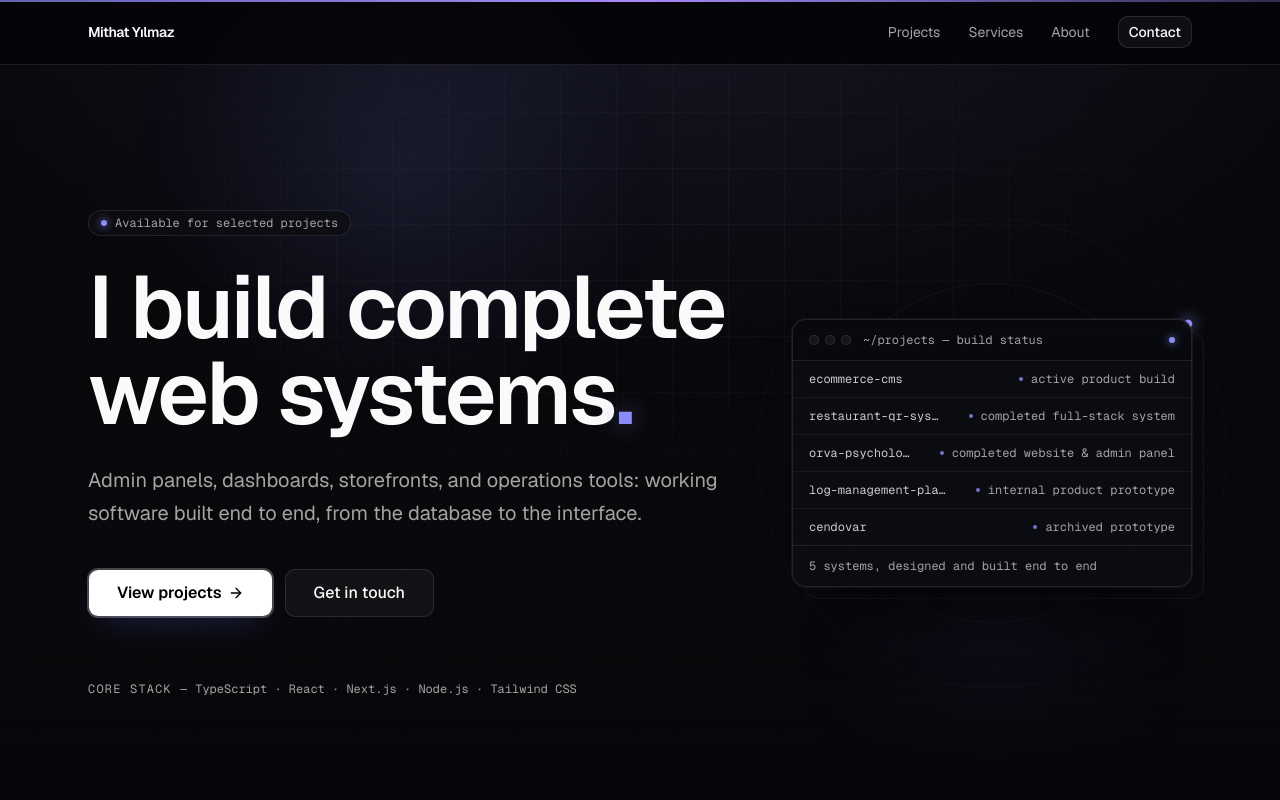
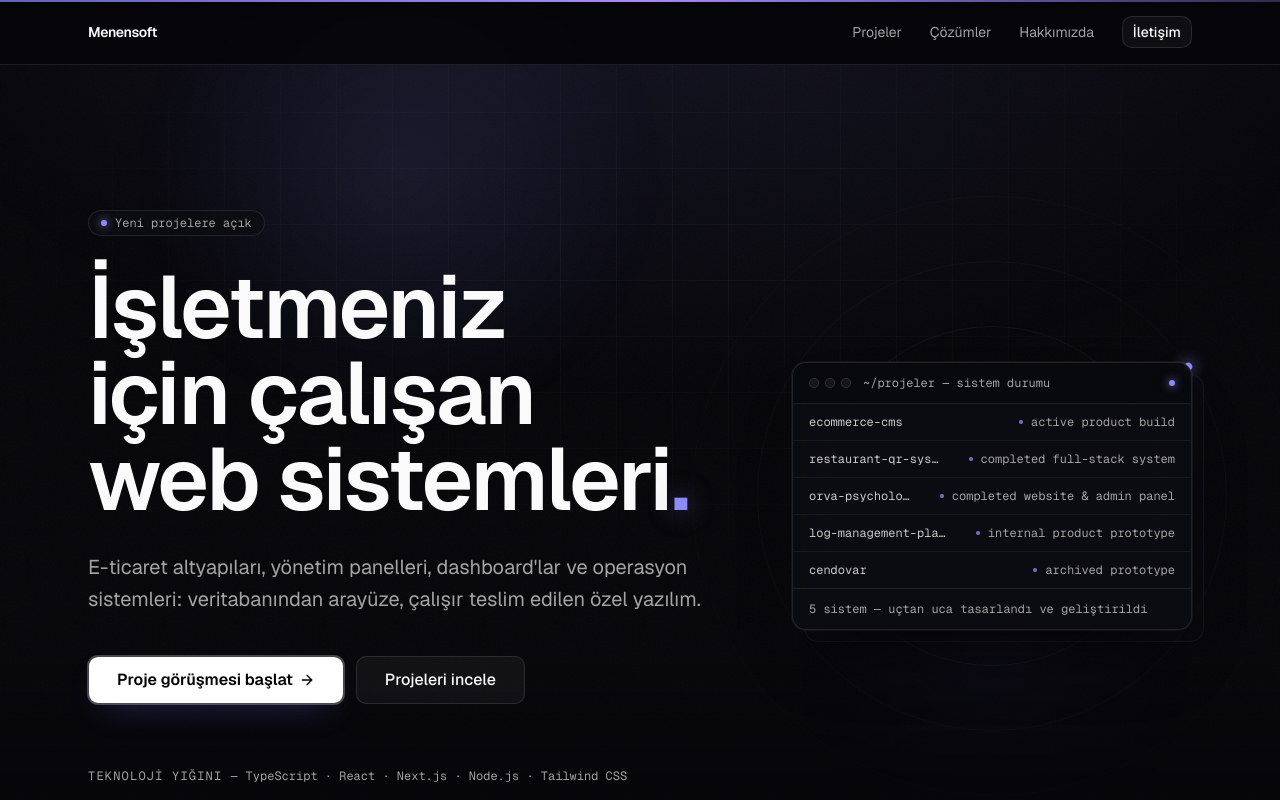
Before and after one commit to mithatcim/menensoft, a Next.js app: page / in a window 1280 px wide. Shown: the top 800 px of the page. Built offline with nearby package versions, Linux system fonts and the light colour scheme; no server answers.

Commit message:
Rebrand site as Menensoft

```diff
--- a/src/app/layout.tsx
+++ b/src/app/layout.tsx
@@ -35,7 +35,7 @@ export const metadata: Metadata = {
     title: `${site.name} — ${site.role}`,
     description: site.subheadline,
     url: "/",
-    locale: "en_US",
+    locale: "tr_TR",
   },
   twitter: {
     card: "summary_large_image",
@@ -51,7 +51,7 @@ export default function RootLayout({
 }>) {
   return (
     <html
-      lang="en"
+      lang="tr"
       className={`${geistSans.variable} ${geistMono.variable} dark h-full scroll-smooth antialiased`}
       style={{ colorScheme: "dark" }}
     >
--- a/src/app/not-found.tsx
+++ b/src/app/not-found.tsx
@@ -12,10 +12,10 @@ export default function NotFound() {
           404
         </p>
         <h1 className="mt-3 text-4xl font-semibold tracking-tight md:text-5xl">
-          Page not found
+          Sayfa bulunamadı
         </h1>
         <p className="mt-4 max-w-md text-muted-foreground">
-          This page doesn&apos;t exist — or it moved somewhere else.
+          Bu sayfa mevcut değil — ya da başka bir yere taşındı.
         </p>
         <Link
           href="/"
@@ -24,7 +24,7 @@ export default function NotFound() {
             "mt-8 h-11 px-6",
           )}
         >
-          Back to home
+          Ana sayfaya dön
         </Link>
       </Container>
     </section>
--- a/src/components/home/hero-section.tsx
+++ b/src/components/home/hero-section.tsx
@@ -81,7 +81,7 @@ function BuildStatusCard() {
             <span className="size-2.5 rounded-full border border-border bg-muted/60" />
           </span>
           <p className="flex-1 truncate font-mono text-xs text-muted-foreground">
-            ~/projects — build status
+            ~/projeler — sistem durumu
           </p>
           <span
             aria-hidden
@@ -108,7 +108,7 @@ function BuildStatusCard() {
           ))}
         </ul>
         <p className="relative border-t border-border px-4 py-3 font-mono text-xs text-muted-foreground">
-          {`${projects.length} systems, designed and built end to end`}
+          {`${projects.length} sistem — uçtan uca tasarlandı ve geliştirildi`}
         </p>
       </div>
     </div>
@@ -150,29 +150,29 @@ export function HeroSection() {
           <Entrance delay={0.18}>
             <div className="mt-10 flex flex-wrap items-center gap-3">
               <Link
-                href="/projects"
+                href="/contact"
                 className={cn(
                   buttonVariants({ variant: "cta" }),
                   "h-12 px-7 text-base",
                 )}
               >
-                View projects
+                Proje görüşmesi başlat
                 <ArrowRight className="size-4 transition-transform group-hover/button:translate-x-0.5" />
               </Link>
               <Link
-                href="/contact"
+                href="/projects"
                 className={cn(
                   buttonVariants({ variant: "outline" }),
                   "h-12 px-7 text-base backdrop-blur",
                 )}
               >
-                Get in touch
+                Projeleri incele
               </Link>
             </div>
           </Entrance>
           <Entrance delay={0.24}>
             <p className="mt-16 font-mono text-xs text-muted-foreground">
-              <span className="tracking-widest uppercase">Core stack</span>
+              <span className="tracking-widest uppercase">Teknoloji yığını</span>
               <span aria-hidden className="mx-2">
                 —
               </span>
--- a/src/components/layout/footer.tsx
+++ b/src/components/layout/footer.tsx
@@ -13,6 +13,9 @@ export function Footer() {
             <p className="text-sm font-semibold tracking-tight">{site.name}</p>
             <p className="mt-1 text-sm text-muted-foreground">
               {site.positioning}
+            </p>
+            <p className="mt-1 text-xs text-muted-foreground/70">
+              Kurucu &amp; geliştirici: {site.founder}
             </p>
           </div>
           <nav aria-label="Footer">
--- a/src/components/layout/mobile-nav.tsx
+++ b/src/components/layout/mobile-nav.tsx
@@ -29,7 +29,7 @@ export function MobileNav() {
         type="button"
         aria-expanded={open}
         aria-controls="mobile-nav"
-        aria-label={open ? "Close menu" : "Open menu"}
+        aria-label={open ? "Menüyü kapat" : "Menüyü aç"}
         onClick={() => setOpen((v) => !v)}
         className="-mr-2 inline-flex size-11 items-center justify-center rounded-md text-foreground transition-colors hover:bg-muted"
       >
--- a/src/content/navigation.ts
+++ b/src/content/navigation.ts
@@ -3,14 +3,15 @@ export interface NavItem {
   href: string;
 }
 
-/** Primary navigation shown in the header (contact is rendered as a CTA). */
+/** Primary navigation shown in the header (the CTA renders separately). */
 export const mainNav: NavItem[] = [
-  { label: "Projects", href: "/projects" },
-  { label: "Services", href: "/services" },
-  { label: "About", href: "/about" },
+  { label: "Projeler", href: "/projects" },
+  { label: "Çözümler", href: "/services" },
+  { label: "Hakkımızda", href: "/about" },
 ];
 
-export const contactItem: NavItem = { label: "Contact", href: "/contact" };
+/** Header call-to-action. */
+export const contactItem: NavItem = { label: "İletişim", href: "/contact" };
 
 /** Full navigation used in the footer and mobile menu. */
 export const footerNav: NavItem[] = [...mainNav, contactItem];
--- a/src/content/site.ts
+++ b/src/content/site.ts
@@ -1,10 +1,10 @@
 /**
  * Global site identity and shared copy.
  *
- * Positioning confirmed by the site owner on 2026-07-08: systems-focused,
- * "Full Stack Developer — building complete web systems". Copy states only
- * known facts; skills list only technologies used in the projects on this
- * site.
+ * Phase 9 (2026-07-10): rebranded as Menensoft with Turkish positioning at
+ * the site owner's direction. Mithat Yılmaz remains visible as the founder/
+ * builder behind the brand. Copy states only owner-confirmed facts; no
+ * clients, metrics, testimonials, or launch claims are invented.
  */
 
 export interface SkillGroup {
@@ -22,6 +22,7 @@ export interface Capability {
 
 export interface SiteConfig {
   name: string;
+  founder: string;
   role: string;
   positioning: string;
   headline: string;
@@ -32,14 +33,11 @@ export interface SiteConfig {
   coreStack: string[];
 
   // Contact channels — a channel only renders when its value is present here.
-  // Do NOT add a value that isn't real; a missing value means "no link", not
-  // a placeholder.
   email?: string;
   whatsappUrl?: string;
   githubUrl?: string;
   linkedinUrl?: string;
 
-  // Optional credibility details — render only when present.
   location?: string;
   timezone?: string;
 }
@@ -61,23 +59,24 @@ export const siteUrl =
   "http://localhost:3000";
 
 export const site: SiteConfig = {
-  name: "Mithat Yılmaz",
-  role: "Full Stack Developer",
-  positioning: "Full Stack Developer — building complete web systems",
+  name: "Menensoft",
+  founder: "Mithat Yılmaz",
+  role: "İşletmeler için çalışan web sistemleri",
+  positioning: "Menensoft — işletmeler için çalışan web sistemleri",
 
   // Hero
-  headline: "I build complete web systems.",
+  headline: "İşletmeniz için çalışan web sistemleri.",
   subheadline:
-    "Admin panels, dashboards, storefronts, and operations tools: working software built end to end, from the database to the interface.",
+    "E-ticaret altyapıları, yönetim panelleri, dashboard'lar ve operasyon sistemleri: veritabanından arayüze, çalışır teslim edilen özel yazılım.",
 
-  availability: "Available for selected projects",
+  availability: "Yeni projelere açık",
 
   siteUrl,
 
   coreStack: ["TypeScript", "React", "Next.js", "Node.js", "Tailwind CSS"],
 
   // Real, known contact values:
-  email: "mitopasa42@gmail.com",
+  email: "mithat.menen@gmail.com",
   githubUrl: "https://github.com/mithatcim",
   whatsappUrl: "https://wa.me/905303115870",
   // linkedinUrl, location, timezone remain omitted until real values exist.
@@ -85,39 +84,39 @@ export const site: SiteConfig = {
 
 export const capabilities: Capability[] = [
   {
-    title: "Admin panels & dashboards",
+    title: "Yönetim panelleri & dashboard'lar",
     description:
-      "The screens a business runs on: managing products, orders, content, and users.",
+      "İşletmenin üzerinde döndüğü ekranlar: ürün, sipariş, içerik ve kullanıcı yönetimi.",
     icon: "dashboard",
   },
   {
-    title: "E-commerce systems",
+    title: "E-ticaret sistemleri",
     description:
-      "Storefronts and the management layer behind them: products, categories, and page content.",
+      "Vitrin ve arkasındaki yönetim katmanı: ürünler, kategoriler ve sayfa içerikleri.",
     icon: "commerce",
   },
   {
-    title: "Full-stack web applications",
+    title: "Full-stack web uygulamaları",
     description:
-      "SaaS-style products with real data models, role-based screens, and a clean interface.",
+      "Gerçek veri modeli, rol bazlı ekranlar ve temiz arayüzle SaaS tarzı ürünler.",
     icon: "app",
   },
   {
-    title: "Automation & internal tools",
+    title: "Otomasyon & iç araçlar",
     description:
-      "Purpose-built tools that replace manual workflows, like routing orders between staff roles.",
+      "Manuel iş akışını devralan, amaca özel araçlar; örneğin siparişleri roller arasında yönlendirmek.",
     icon: "automation",
   },
 ];
 
 export const about = {
-  // Reviewed in the Phase 3 content pass (2026-07-08); principles, stack
-  // philosophy, build/avoid, and the tooling line added in Phase 8E
-  // (2026-07-10) — all restatements of published positioning, no new claims.
+  // Phase 9: Menensoft framing; principles/stack philosophy/build-avoid and
+  // the tooling line carry over from the owner-approved 8E content, now in
+  // Turkish. No biography or claims are invented.
   intro: [
-    "I'm Mithat, a full-stack developer. I build complete web systems: the data model, the backend, and the interface people actually use.",
-    "Most of my recent work is systems with an operational back side: a restaurant ordering system with waiter, kitchen, and cashier screens, a psychology practice website with its own admin panel, and the flagship build in progress, an e-commerce CMS with a visual site builder. The work ranges from active product builds to completed full-stack systems and internal prototypes. I like owning the whole build, not a slice of it.",
-    "I keep scope honest, ship in small steps, and prefer reliable, well-understood technology over whatever is trending.",
+    "Menensoft, işletmeler için çalışan web sistemleri geliştiren bir yazılım markasıdır. Markanın arkasında kurucu ve geliştirici olarak ben, Mithat Yılmaz varım: veri modelinden arayüze, sistemin her katmanını uçtan uca ben tasarlar ve geliştiririm.",
+    "Yakın dönem işlerin çoğu, operasyon tarafı olan sistemler: garson, mutfak ve kasa ekranlarıyla çalışan bir restoran sipariş sistemi; kendi yönetim paneline sahip bir psikoloji kliniği web sitesi; görsel sayfa kurucusuyla bir e-ticaret CMS altyapısı. Statik sayfa değil, çalışan sistem teslim etmeyi tercih ederim.",
+    "Kapsamı dürüst tutarım, küçük ve gözden geçirilebilir adımlarla ilerlerim, trend olan yerine güvenilir ve kanıtlanmış teknolojiyi seçerim.",
   ],
   skills: [
     {
@@ -126,44 +125,44 @@ export const about = {
     },
     {
       title: "Backend",
-      items: ["Node.js", "REST APIs", "Next.js server-side", "SQL databases"],
+      items: ["Node.js", "REST API'ler", "Next.js sunucu tarafı", "SQL veritabanları"],
     },
     {
-      title: "Tooling & practice",
+      title: "Araçlar & pratik",
       items: ["Git & GitHub", "pnpm", "ESLint", "Playwright"],
     },
   ] satisfies SkillGroup[],
 
   principles: [
-    "Build complete systems, not isolated screens.",
-    "Keep admin workflows practical.",
-    "Make data, interface, and operations fit together.",
-    "Prefer honest scope over inflated claims.",
-    "Ship in small, reviewable steps.",
-    "Design for maintainability and handoff.",
+    "Tek ekran değil, bütün sistemi kur.",
+    "Yönetim akışlarını pratik tut.",
+    "Veri, arayüz ve operasyonu birbirine oturt.",
+    "Şişirilmiş vaat yerine net kapsam.",
+    "Küçük, gözden geçirilebilir adımlarla teslim et.",
+    "Sürdürülebilirlik ve devir için tasarla.",
   ],
 
   stackPhilosophy:
-    "One practical stack, used deliberately: TypeScript end to end, Next.js for the interface and its server side, Node.js and SQL databases behind it, Tailwind for disciplined UI. Reliable, well-understood technology over whatever is trending — a system you can run beats a stack you can brag about.",
+    "Bilinçli seçilmiş tek pratik yığın: uçtan uca TypeScript, arayüz ve sunucu tarafı için Next.js, arkada Node.js ve SQL veritabanları, disiplinli arayüz için Tailwind. Trend olan yerine güvenilir, iyi anlaşılmış teknoloji — çünkü çalıştırabildiğiniz sistem, övünülen yığından daha değerlidir.",
 
   builds: [
-    "E-commerce systems",
-    "Admin panels & dashboards",
-    "Workflow & operational tools",
-    "Content-managed websites",
-    "Prototype-to-system builds",
+    "E-ticaret sistemleri",
+    "Yönetim panelleri & dashboard'lar",
+    "İş akışı & operasyon araçları",
+    "İçerik yönetimli kurumsal siteler",
+    "Prototipten ürüne sistem geliştirme",
   ],
 
   avoids: [
-    "Screens with no system behind them",
-    "Unclear scope",
-    "Invented metrics",
-    "Unnecessary complexity",
-    "Trend-chasing gimmicks",
-    "Animation that hurts usability",
+    "Arkasında sistem olmayan ekranlar",
+    "Belirsiz kapsam",
+    "Uydurma metrikler",
+    "Gereksiz karmaşıklık",
+    "Trend kovalayan gösteriş",
+    "Kullanılabilirliği bozan animasyon",
   ],
 
-  // One honest tooling line — a workflow enhancer, never an identity.
+  // Tek dürüst araç cümlesi — kimlik değil, iş akışı güçlendirici.
   tooling:
-    "Modern tooling, including AI-assisted development, speeds up planning, building, and review — applied with review discipline, never as a substitute for it.",
+    "Yapay zekâ destekli geliştirme dahil modern araçlar; planlama, geliştirme ve gözden geçirmeyi hızlandırır — her zaman gözden geçirme disipliniyle, asla onun yerine geçmeden.",
 };
```
Also changed, not shown: src/components/shared/contact-cta.tsx (+5 -5 lines).
